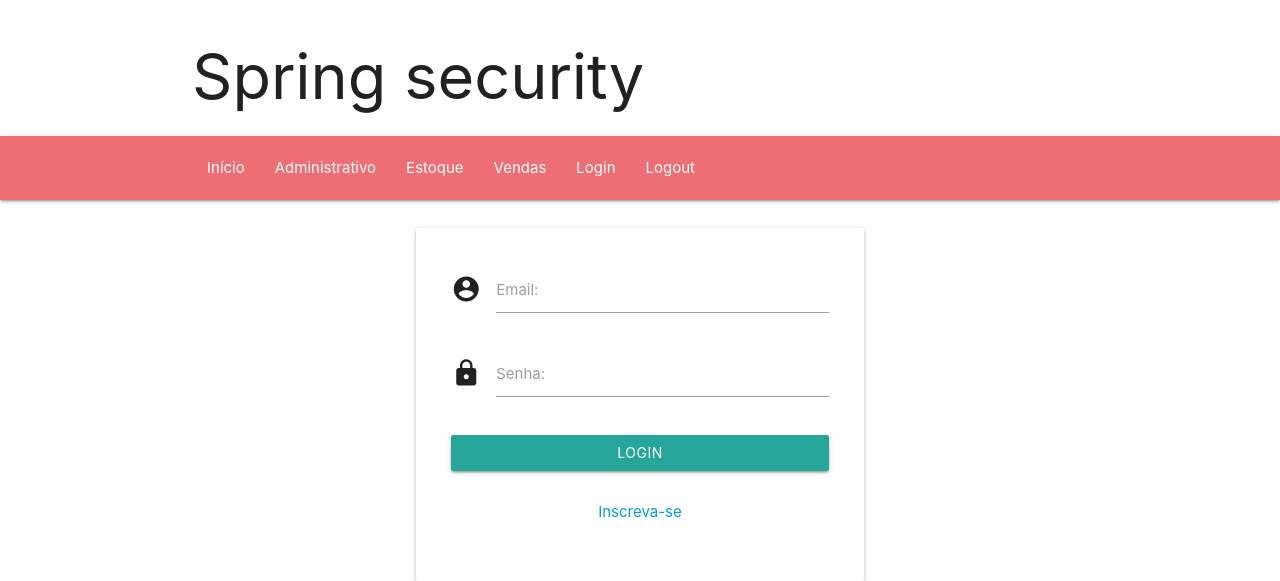
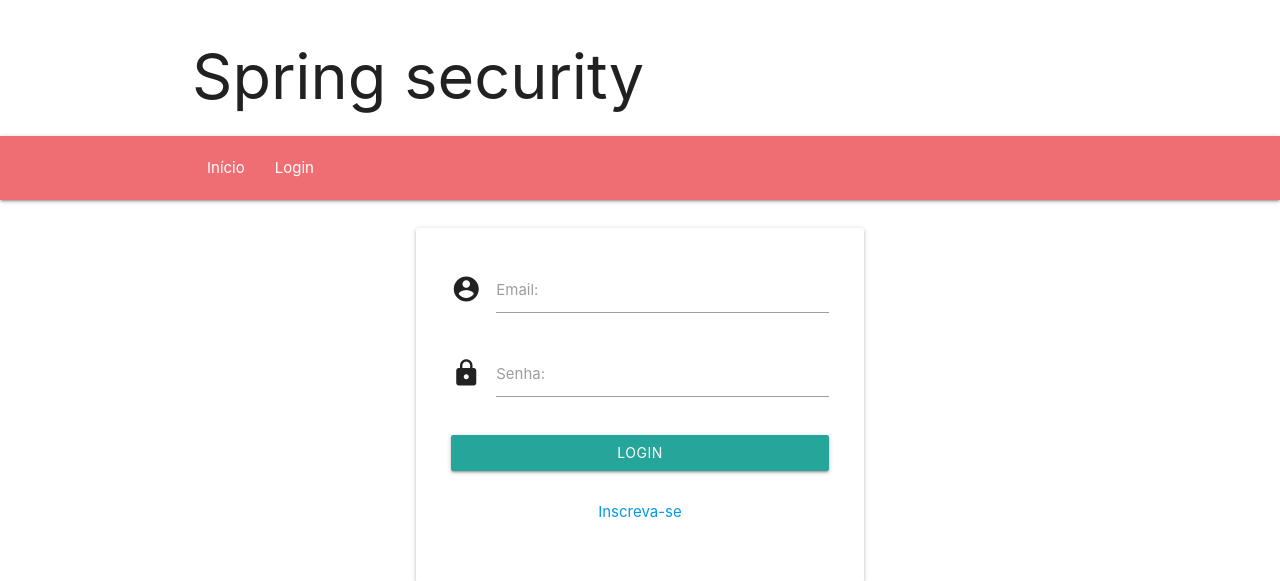
Before and after one commit to eliasguiif/projetoPIePDS, a Spring Boot app: page /login in a window 1280 px wide. Shown: the top 581 px of the page. Run offline with Spring Boot 4, Linux system fonts and the light colour scheme; some of the project's set-up classes (security, data sources, template engines, error pages and the like) are left out, and stand-ins take their place; some libraries are stand-ins or nearby versions.

Commit message:
Fazendo as abas aparecerem/desaparecerem para alguns usuários

```diff
--- a/src/main/resources/templates/fragments/commons.html
+++ b/src/main/resources/templates/fragments/commons.html
@@ -21,11 +21,11 @@
 			<div class="container">
 				<ul>
 					<li><a href="#" th:href="@{/}">Início</a></li>
-					<li><a href="#" th:href="@{/administrativo}">Administrativo</a></li>
-					<li><a href="#" th:href="@{/estoque}">Estoque</a></li>
-					<li><a href="#" th:href="@{/vendas}">Vendas</a></li>
-			 		<li><a href="#" th:href="@{/login}">Login</a></li>
-					<li><a href="#" th:href="@{/logout}">Logout</a></li>
+					<li sec:authorize="hasRole('ADMIN')"><a href="#" th:href="@{/administrativo}">Administrativo</a></li>
+					<li sec:authorize="hasRole('ESTOQUE')"><a href="#" th:href="@{/estoque}">Estoque</a></li>
+					<li sec:authorize="hasRole('VENDAS')"><a href="#" th:href="@{/vendas}">Vendas</a></li>
+			 		<li sec:authorize="!isAuthenticated()"><a href="#" th:href="@{/login}">Login</a></li>
+					<li sec:authorize="isAuthenticated()"><a href="#" th:href="@{/logout}">Logout</a></li>
 				</ul>
 			</div>
 		</nav>
```
Also changed, not shown: pom.xml (+7 -0 lines).
